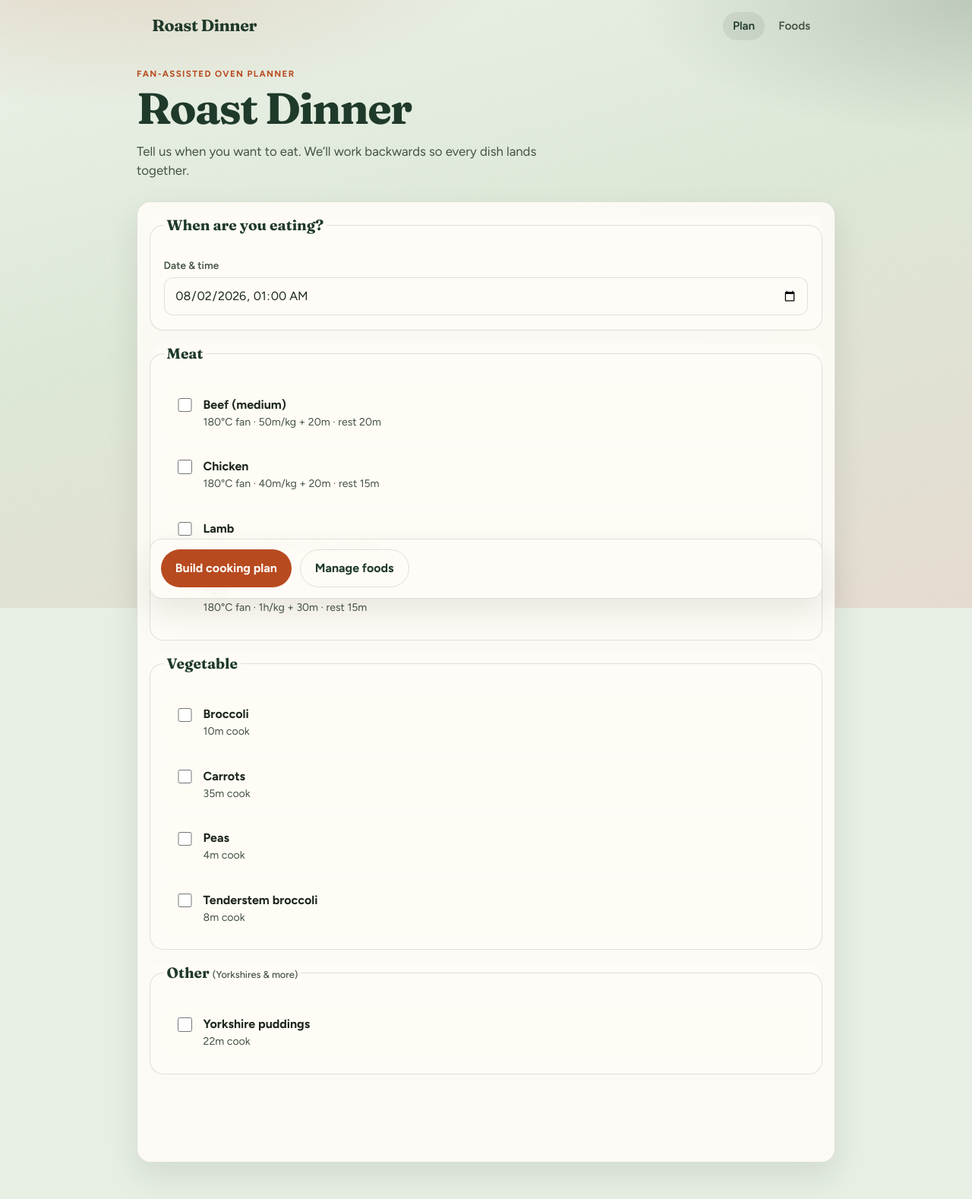
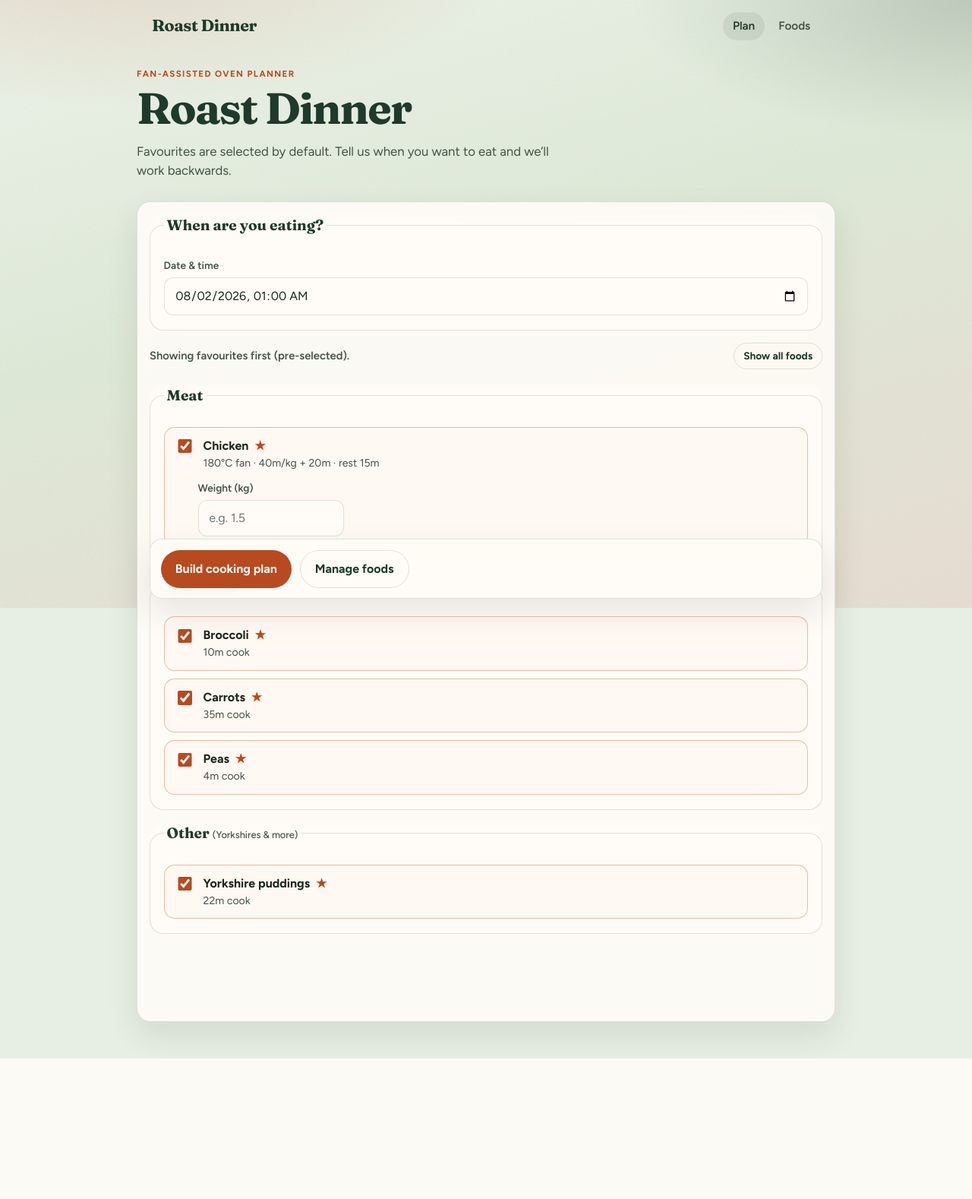
Before and after one commit to jlapthorn/roast-dinner, a Flask app: page / in a window 1280 px wide. Shown: the whole page at 76% size. After the commit the page ends 1393 px from the top, so only its background shows below. Run offline with Flask 3, Linux system fonts and the light colour scheme.

Commit message:
Add food favourites and dinner.lapthorn.me proxy route.
Favourites are shown and pre-selected on the planner by default, and Helm now exposes an extra OpenShift route for reverse-proxy access.

Co-authored-by: Cursor <cursoragent@cursor.com>

```diff
--- a/roast_dinner/models.py
+++ b/roast_dinner/models.py
@@ -14,6 +14,7 @@ class Food(db.Model):
     fixed_minutes = db.Column(db.Float)  # vegetables / other: fixed cook time
     rest_minutes = db.Column(db.Float, default=0)
     notes = db.Column(db.Text, default="")
+    is_favourite = db.Column(db.Boolean, nullable=False, default=False)
 
     def cook_minutes(self, weight_kg: float | None = None) -> float:
         if self.category == "meat":
@@ -35,4 +36,5 @@ class Food(db.Model):
             "fixed_minutes": self.fixed_minutes,
             "rest_minutes": self.rest_minutes,
             "notes": self.notes or "",
+            "is_favourite": bool(self.is_favourite),
         }
--- a/roast_dinner/routes.py
+++ b/roast_dinner/routes.py
@@ -43,18 +43,33 @@ def mins_filter(value: float) -> str:
 @bp.route("/")
 def index():
     foods = Food.query.order_by(Food.category, Food.name).all()
-    grouped = {cat: [f for f in foods if f.category == cat] for cat in CATEGORIES}
+    grouped = {}
+    for cat in CATEGORIES:
+        items = [f for f in foods if f.category == cat]
+        items.sort(key=lambda food: (not bool(food.is_favourite), food.name.lower()))
+        grouped[cat] = items
     draft = _get_saved_plan()
     editing = request.args.get("edit") == "1" and draft is not None
+    favourite_ids = {str(food.id) for food in foods if food.is_favourite}
+    has_favourites = bool(favourite_ids)
+    if editing:
+        selected_ids = set(draft["food_ids"])
+        selected_weights = draft["weights"]
+        serve_at_value = draft["serve_at"]
+    else:
+        selected_ids = favourite_ids
+        selected_weights = {}
+        serve_at_value = ""
     return render_template(
         "index.html",
         grouped=grouped,
         categories=CATEGORIES,
         editing=editing,
         saved_plan=draft,
-        selected_ids=set(draft["food_ids"]) if editing else set(),
-        selected_weights=draft["weights"] if editing else {},
-        serve_at_value=draft["serve_at"] if editing else "",
+        selected_ids=selected_ids,
+        selected_weights=selected_weights,
+        serve_at_value=serve_at_value,
+        has_favourites=has_favourites,
     )
 
 
@@ -128,8 +143,25 @@ def plan_pdf():
 
 @bp.route("/foods")
 def foods():
-    items = Food.query.order_by(Food.category, Food.name).all()
+    items = Food.query.order_by(
+        Food.is_favourite.desc(),
+        Food.category,
+        Food.name,
+    ).all()
     return render_template("foods.html", foods=items, categories=CATEGORIES)
+
+
+@bp.route("/foods/<int:food_id>/favourite", methods=["POST"])
+def food_favourite(food_id: int):
+    food = db.session.get(Food, food_id)
+    if food is None:
+        flash("Food not found.", "error")
+        return redirect(url_for("main.foods"))
+    food.is_favourite = not bool(food.is_favourite)
+    db.session.commit()
+    state = "favourite" if food.is_favourite else "not a favourite"
+    flash(f"{food.name} is {state}.", "success")
+    return redirect(url_for("main.foods"))
 
 
 @bp.route("/foods/new", methods=["GET", "POST"])
@@ -338,6 +370,8 @@ def _food_from_form(existing: Food | None = None) -> tuple[Food | None, str | No
     if category not in CATEGORIES:
         return None, "Choose a valid category."
 
+    is_favourite = request.form.get("is_favourite") in ("on", "1", "true", "yes")
+
     try:
         minutes_per_kg = _float_or_none(request.form.get("minutes_per_kg"))
         base_minutes = _float_or_none(request.form.get("base_minutes")) or 0
@@ -378,4 +412,5 @@ def _food_from_form(existing: Food | None = None) -> tuple[Food | None, str | No
     food.fixed_minutes = fixed_minutes
     food.rest_minutes = rest_minutes
     food.notes = notes
+    food.is_favourite = is_favourite
     return food, None
--- a/static/css/style.css
+++ b/static/css/style.css
@@ -463,6 +463,71 @@ textarea:focus {
   background: #f4e0d8;
 }
 
+.food-filter-bar {
+  display: flex;
+  flex-wrap: wrap;
+  align-items: center;
+  justify-content: space-between;
+  gap: 0.75rem;
+  margin-bottom: 0.25rem;
+}
+
+.food-filter-note {
+  margin: 0;
+  color: var(--ink-soft);
+  font-size: 0.92rem;
+  font-weight: 600;
+}
+
+.planner.hide-non-favourites .food-pick[data-favourite="0"] {
+  display: none;
+}
+
+.planner.hide-non-favourites .food-group:not(:has(.food-pick[data-favourite="1"])) {
+  display: none;
+}
+
+.fav-mark {
+  color: var(--accent);
+  margin-left: 0.25rem;
+}
+
+.fav-toggle {
+  border: none;
+  background: transparent;
+  color: var(--ink-soft);
+  font-size: 1.35rem;
+  line-height: 1;
+  cursor: pointer;
+  padding: 0.15rem 0.35rem;
+  border-radius: 8px;
+}
+
+.fav-toggle.is-on,
+.fav-toggle:hover {
+  color: var(--accent);
+}
+
+.row-favourite {
+  background: rgba(255, 248, 243, 0.65);
+}
+
+.check-field {
+  display: flex;
+  align-items: flex-start;
+  gap: 0.65rem;
+  font-weight: 600;
+  color: var(--ink-soft);
+}
+
+.check-field input {
+  width: 1.15rem;
+  height: 1.15rem;
+  margin-top: 0.15rem;
+  accent-color: var(--accent);
+  flex: none;
+}
+
 .timeline-head {
   display: flex;
   align-items: center;
--- a/static/js/app.js
+++ b/static/js/app.js
@@ -15,6 +15,27 @@
     });
   }
 
+  function initFoodFilter() {
+    const form = document.getElementById("planner-form");
+    const toggle = document.getElementById("toggle-all-foods");
+    if (!form || !toggle) return;
+
+    const apply = (showAll) => {
+      form.classList.toggle("hide-non-favourites", !showAll);
+      toggle.setAttribute("aria-pressed", showAll ? "true" : "false");
+      toggle.textContent = showAll ? "Show favourites only" : "Show all foods";
+    };
+
+    // Editing a saved plan may include non-favourites — show everything then.
+    const startHidden = form.dataset.favouritesDefault === "1";
+    apply(!startHidden ? true : false);
+
+    toggle.addEventListener("click", () => {
+      const showingAll = toggle.getAttribute("aria-pressed") === "true";
+      apply(!showingAll);
+    });
+  }
+
   function initPlanner() {
     const form = document.getElementById("planner-form");
     if (!form) return;
@@ -24,6 +45,7 @@
       }
     });
     toggleWeightFields();
+    initFoodFilter();
   }
 
   function initFoodForm() {
--- a/templates/index.html
+++ b/templates/index.html
@@ -8,7 +8,7 @@
     {% if editing %}
       Update your meal time or foods, then rebuild the plan. Your choices are kept in a browser cookie.
     {% else %}
-      Tell us when you want to eat. We’ll work backwards so every dish lands together.
+      Favourites are selected by default. Tell us when you want to eat and we’ll work backwards.
     {% endif %}
   </p>
 </section>
@@ -20,7 +20,7 @@
 </div>
 {% endif %}
 
-<form class="planner" method="post" action="{{ url_for('main.plan') }}" id="planner-form">
+<form class="planner" method="post" action="{{ url_for('main.plan') }}" id="planner-form" {% if has_favourites and not editing %}data-favourites-default="1"{% endif %}>
   <fieldset class="serve-block">
     <legend>When are you eating?</legend>
     <label class="field">
@@ -29,6 +29,13 @@
     </label>
   </fieldset>
 
+  {% if has_favourites %}
+  <div class="food-filter-bar">
+    <p class="food-filter-note">Showing favourites first{% if not editing %} (pre-selected){% endif %}.</p>
+    <button type="button" class="btn btn-ghost btn-small" id="toggle-all-foods" aria-pressed="false">Show all foods</button>
+  </div>
+  {% endif %}
+
   {% for category in categories %}
   <fieldset class="food-group" data-category="{{ category }}">
     <legend>{{ category|capitalize }}{% if category == 'other' %} <span class="legend-hint">(Yorkshires &amp; more)</span>{% endif %}</legend>
@@ -36,7 +43,11 @@
       <ul class="food-pick-list">
         {% for food in grouped[category] %}
         {% set fid = food.id|string %}
-        <li class="food-pick" data-category="{{ food.category }}">
+        <li
+          class="food-pick{% if food.is_favourite %} is-favourite{% endif %}"
+          data-category="{{ food.category }}"
+          data-favourite="{{ '1' if food.is_favourite else '0' }}"
+        >
           <label class="check-row">
             <input
               type="checkbox"
@@ -47,7 +58,10 @@
               {% if fid in selected_ids %}checked{% endif %}
             >
             <span class="food-meta">
-              <span class="food-name">{{ food.name }}</span>
+              <span class="food-name">
+                {{ food.name }}
+                {% if food.is_favourite %}<span class="fav-mark" title="Favourite" aria-label="Favourite">★</span>{% endif %}
+              </span>
               <span class="food-detail">
                 {% if food.category == 'meat' %}
                   {{ food.temperature_c }}°C fan
```
Also changed, not shown: charts/roast-dinner/templates/NOTES.txt (+7 -1 lines), charts/roast-dinner/templates/route-proxy.yaml (added, +26 -0 lines), charts/roast-dinner/values.yaml (+9 -0 lines), roast_dinner/__init__.py (+45 -3 lines), roast_dinner/seed.py (+10 -0 lines), templates/food_form.html (+10 -0 lines), templates/foods.html (+13 -2 lines), README.md.
